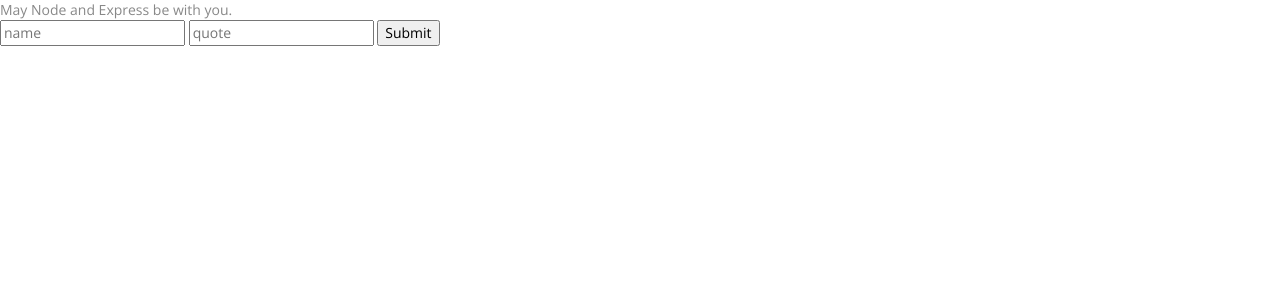
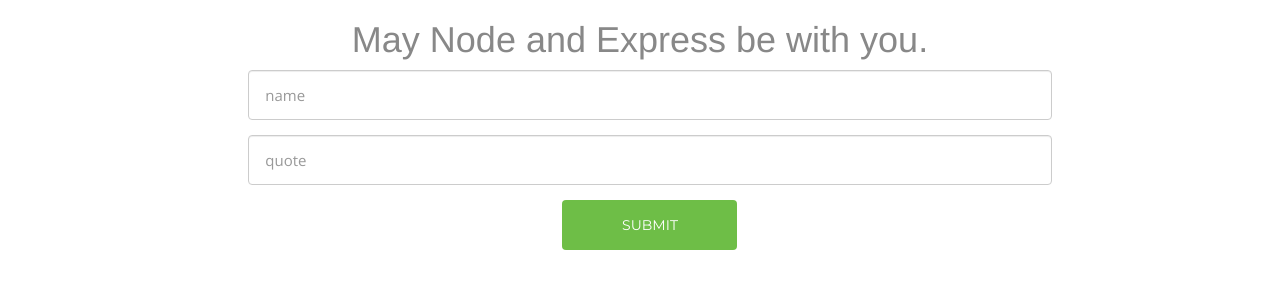
Before and after one commit to natetibs/MEANSTACK, a website: page UI/index.html in a window 1280 px wide. Drawn offline with nearby package versions, Linux system fonts and the light colour scheme; files whose address does not match are found by name.

Commit message:
Added static file link

```diff
--- a/UI/css/style.css
+++ b/UI/css/style.css
@@ -718,7 +718,7 @@ border: 2px solid #fff;
 .input-btn{
 	width:175px;
 	height:50px;
-	background:#7cc576;
+	background:#6EBE47;
 	border-radius:4px;
 	color:#ffffff;
 	font-size:14px;
--- a/UI/index.html
+++ b/UI/index.html
@@ -40,17 +40,70 @@
 <script src="UI/core.js"></script>
 <title>Squanchy</title>
 </head>
+<style>
+body {
+    background-color: #ffffff;
+}
+</style>
 <body ng-controller="mainController">
-  May Node and Express be with you.
 
-  <form action="/quotes" method="POST">
-    <input type="text" placeholder="name" name="name">
-    <input type="text" placeholder="quote" name="quote">
-    <button type="submit">Submit</button>
+<!--
+<header class="header" id="header">
+  <div class="container">
+        <h1 class="animated fadeInDown delay-07s">Welcome To Squanch</h1>
+        <ul class="we-create animated fadeInUp delay-1s">
+          <li>We are saucy!</li>
+        </ul>
+
+    </div>
+</header>
+
+<nav class="main-nav-outer" id="test">
+  <div class="container">
+        <ul class="main-nav">
+          <li><a =>Home</a></li>
+            <li><a >Services</a></li>
+            <li><a >Portfolio</a></li>
+            <li><a >Clients</a></li>
+            <li><a >Team</a></li>
+            <li><a >Contact</a></li>
+        </ul>
+        <a class="res-nav_click"><i class="fa-bars"></i></a>
+    </div>
+</nav>main-nav-end-->
+
+<div class="text-center">
+
+
+<div class="col-md-8 col-md-offset-2 centered wow fadeInUp delay-05s">
+  <h1> May Node and Express be with you. </h1>
+  <h3 ng-repeat = "q in quotes">
+    {{ q.name }} : {{ q.quote }}
+  </h3>
+  </div>
+
+
+<div class="col-md-8 col-md-offset-2 centered wow fadeInUp delay-05s">
+<div class="form">
+
+  <form action="/quotes" method="POST" role="form" class="contactForm">
+
+    <div class="form-group">
+    <input type="text" class="form-control input-text" name="name" id="name" placeholder="name" data-rule="minlen:4" data-msg="Please enter a name" />
+    <div class="validation"></div>
+    </div>
+
+    <div class="form-group">
+    <input type="text" class="form-control input-text" name="quote" id="quote" placeholder="quote" data-rule="minlen:4" data-msg="Please enter a quote" />
+    <div class="validation"></div>
+    </div>
+
+    <div class="text-center"><button type="submit" class="input-btn">Submit</button></div>
   </form>
-  <h2 ng-repeat="q in quotes">
-    {{ q.name }} : {{ q.quote }}
-  </h2>
+  </div>
+  </div>
+
+  </div>
 
 </body>
 
--- a/server.js
+++ b/server.js
@@ -29,6 +29,7 @@ MongoClient.connect(MONGO_DB, (err, database) => {
 })
 
 app.use(bodyParser.urlencoded({extended: true}))
+app.use(express.static(__dirname + '/UI'));
 
 app.get('/', (req, res) => {
   res.sendFile(__dirname + '/UI/index.html')
@@ -36,10 +37,12 @@ app.get('/', (req, res) => {
   // Note: __dirname is directory that contains the JavaScript source code. Try logging it and see what you get!
   // Mine was '/Users/zellwk/Projects/demo-repos/crud-express-mongo' for this app.
 })
+
 app.get('/UI/core.js', (req, res) => {
   console.log("requested core.js")
   res.sendFile(__dirname + '/UI/core.js')
 })
+
 app.get('/api/quotes',function(req,res){
   db.collection('quotes').find().toArray((err, result) => {
     if (err) return console.log(err)
```
